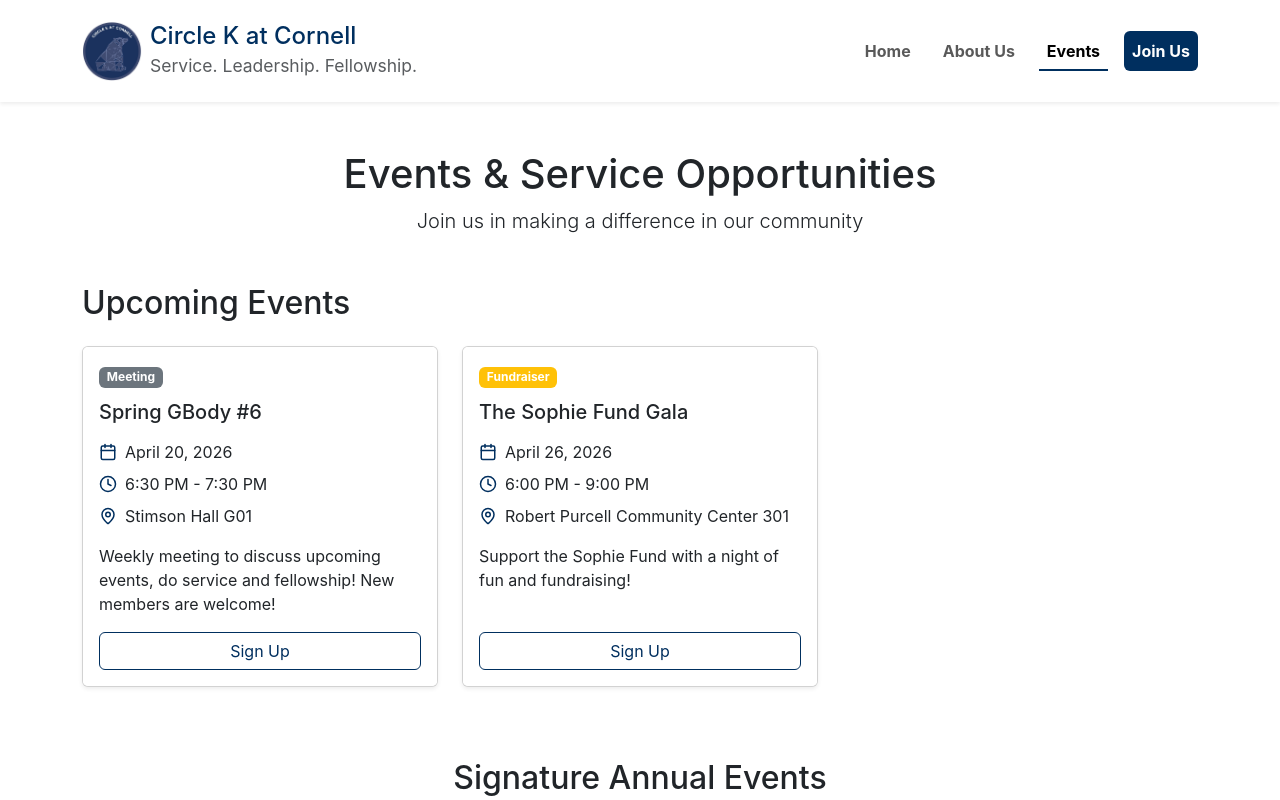
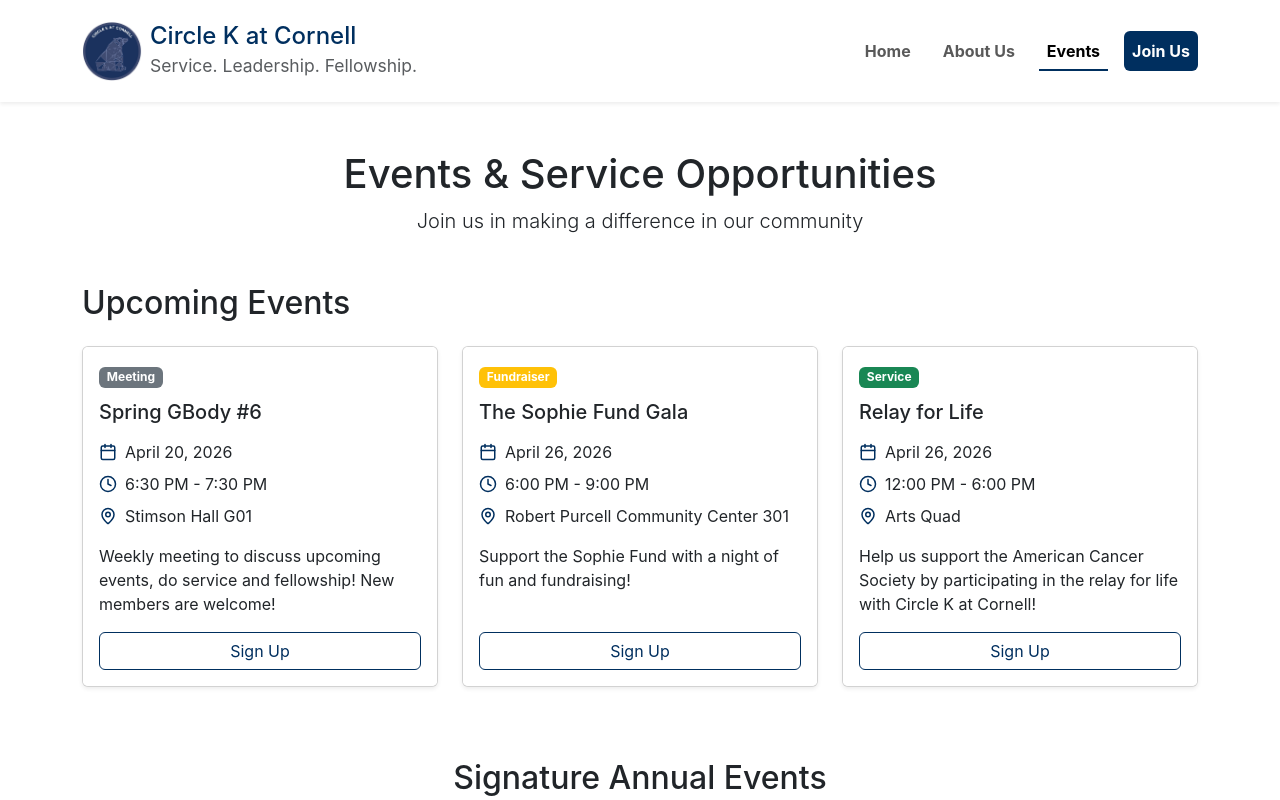
Before and after one commit to cornellcirclek/circlek-website-main, a React (Create React App) app: page /events in a window 1280 px wide. Shown: the top 800 px of the page. Built offline with nearby package versions, Linux system fonts and the light colour scheme.

Commit message:
Relay Event

```diff
--- a/src/data/eventData.js
+++ b/src/data/eventData.js
@@ -46,6 +46,18 @@ export const upcomingEvents = [
     description:
       "Support the Sophie Fund with a night of fun and fundraising!",
     category: "Fundraiser",
+    link: "",
+  },
+
+// === Relay for Life (Service) ===
+  {
+    title: "Relay for Life",
+    date: "April 26, 2026",
+    time: "12:00 PM - 6:00 PM",
+    location: "Arts Quad",
+    description:
+      "Help us support the American Cancer Society by participating in the relay for life with Circle K at Cornell!",
+    category: "Service",
     link: "",
   },
 
```
